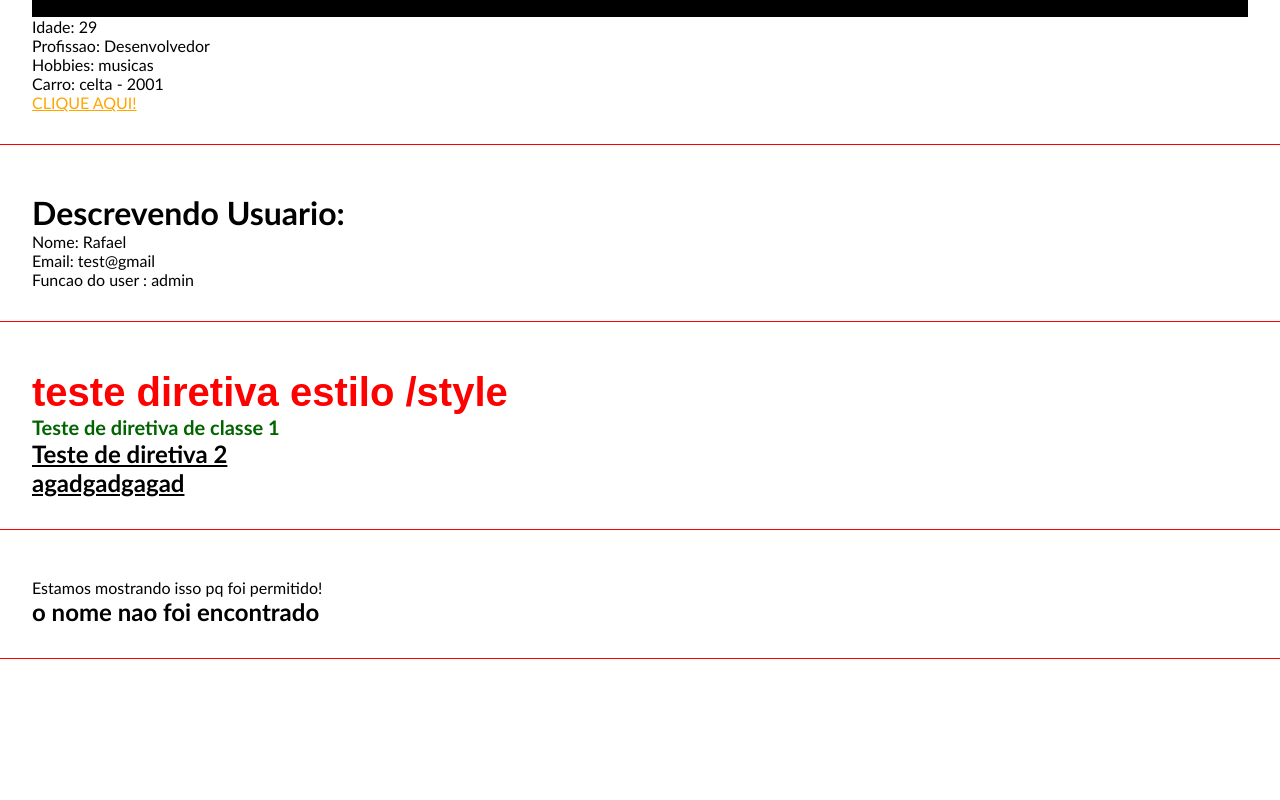
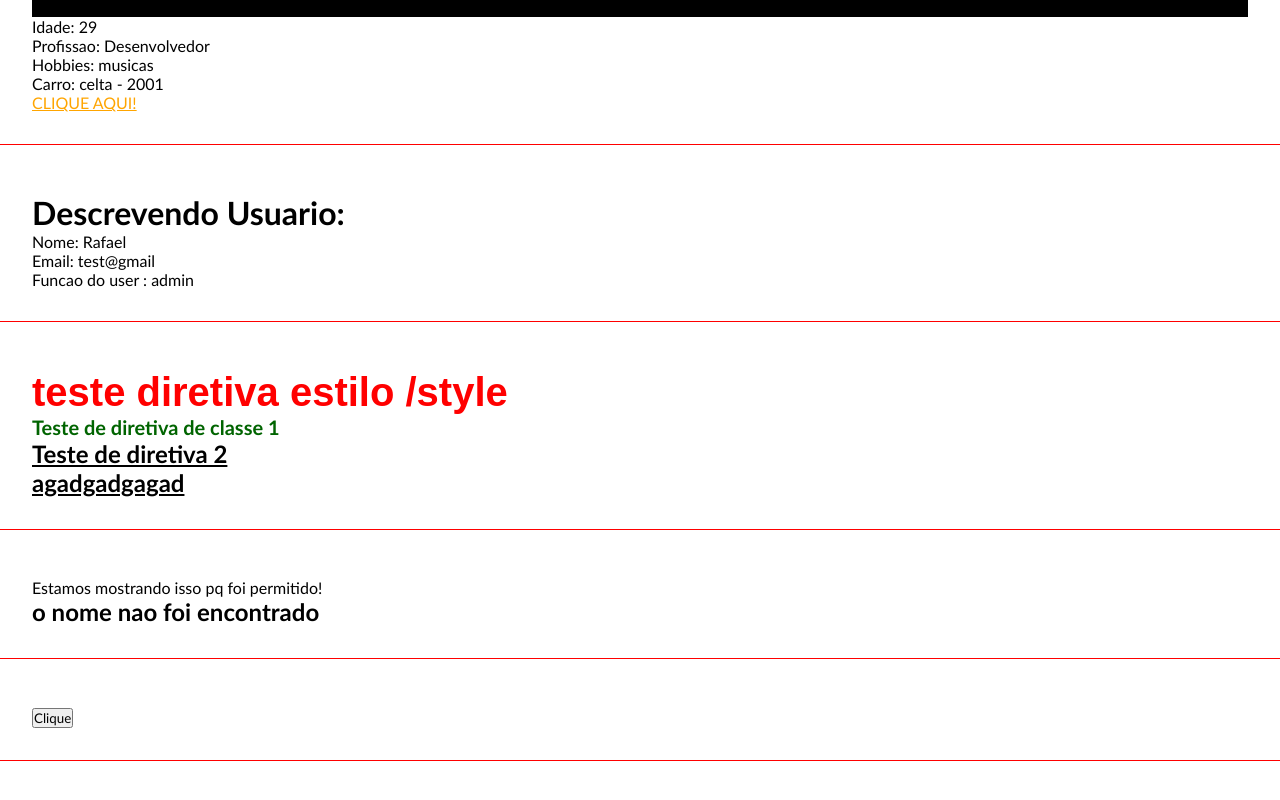
Before and after one commit to RafaelSaCa/CursoAngular, an Angular app: page / in a window 1280 px wide. Shown: the part 220-1020 px from the top of the page. Built offline with nearby package versions, Linux system fonts and the light colour scheme.

Commit message:
Eventos - click

```diff
--- a/src/app/app.component.html
+++ b/src/app/app.component.html
@@ -8,3 +8,4 @@
 <app-parent-data [name]="userName" [userData]="userData"></app-parent-data>
 <app-directives></app-directives>
 <app-if-render></app-if-render>
+<app-eventos></app-eventos>
--- a/src/app/app.module.ts
+++ b/src/app/app.module.ts
@@ -6,6 +6,7 @@
 import { ParentDataComponent } from './components/parent-data/parent-data.component';
 import { DirectivesComponent } from './components/directives/directives.component';
 import { IfRenderComponent } from './components/if-render/if-render.component';
+import { EventosComponent } from './components/eventos/eventos.component';
 
 @NgModule({
   declarations: [
@@ -13,7 +14,8 @@
     FirstComponentComponent,
     ParentDataComponent,
     DirectivesComponent,
-    IfRenderComponent
+    IfRenderComponent,
+    EventosComponent
   ],
   imports: [
     BrowserModule
--- /dev/null
+++ b/src/app/components/eventos/eventos.component.html
@@ -0,0 +1,4 @@
+<div class="class">
+  <p *ngIf="show">Exibindo mensagem!</p>
+  <button (click)="showMessage()">Clique</button>
+</div>
--- /dev/null
+++ b/src/app/components/eventos/eventos.component.ts
@@ -0,0 +1,17 @@
+import { Component } from '@angular/core';
+
+@Component({
+  selector: 'app-eventos',
+  templateUrl: './eventos.component.html',
+  styleUrls: ['./eventos.component.css']
+})
+export class EventosComponent {
+  show: boolean = false;
+
+
+  showMessage(): void{
+    this.show = !this.show;// toggle
+  }
+
+
+}
--- a/src/app/components/if-render/if-render.component.ts
+++ b/src/app/components/if-render/if-render.component.ts
@@ -7,7 +7,7 @@
 })
 export class IfRenderComponent {
 canShow: boolean = true;
-name =  'adg';
+name =  'aRag';
 
 
 }
```
Also changed, not shown: src/app/components/eventos/eventos.component.css (added), 1 other file (tests, documents, lock files or other folders).
